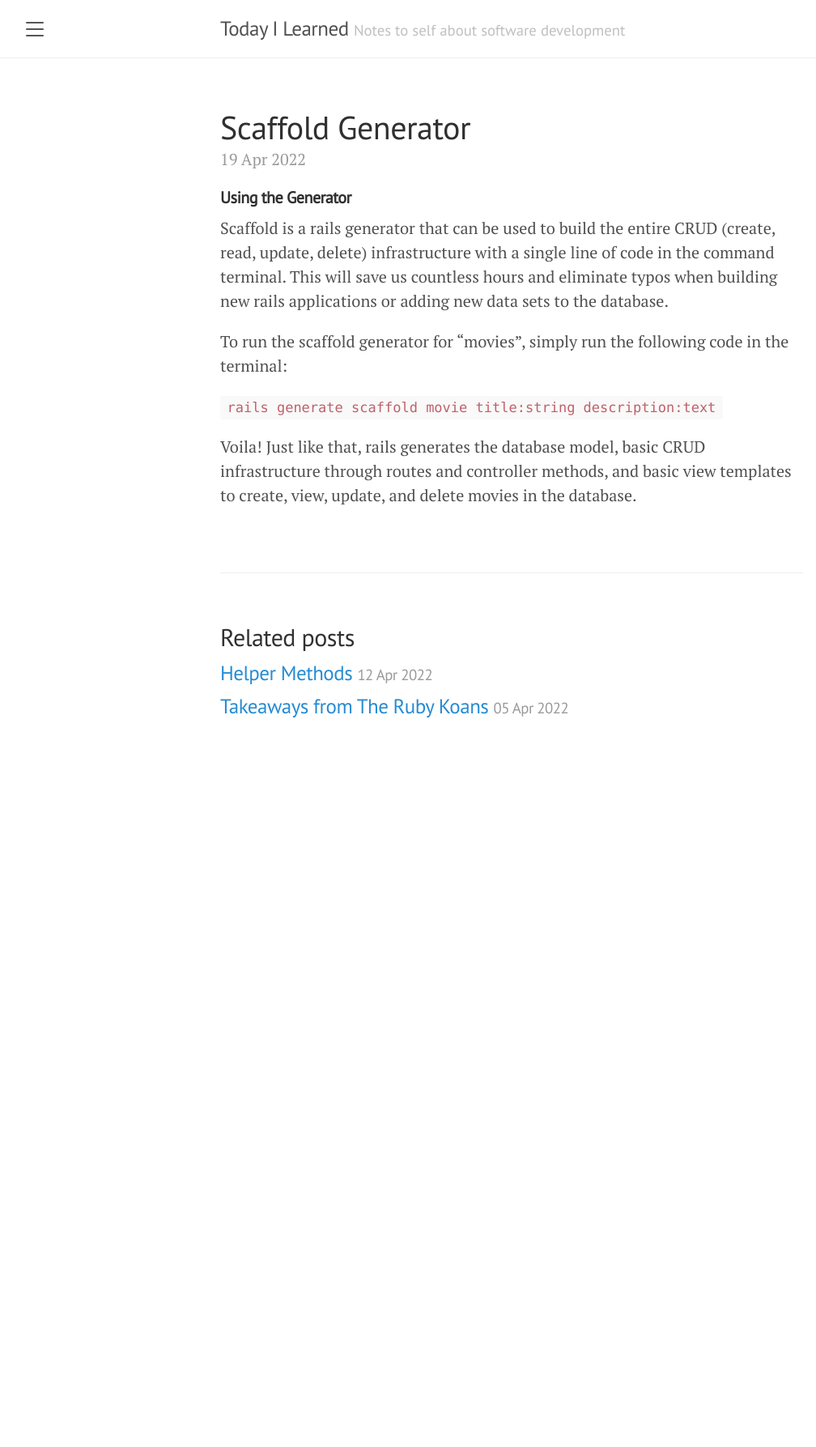
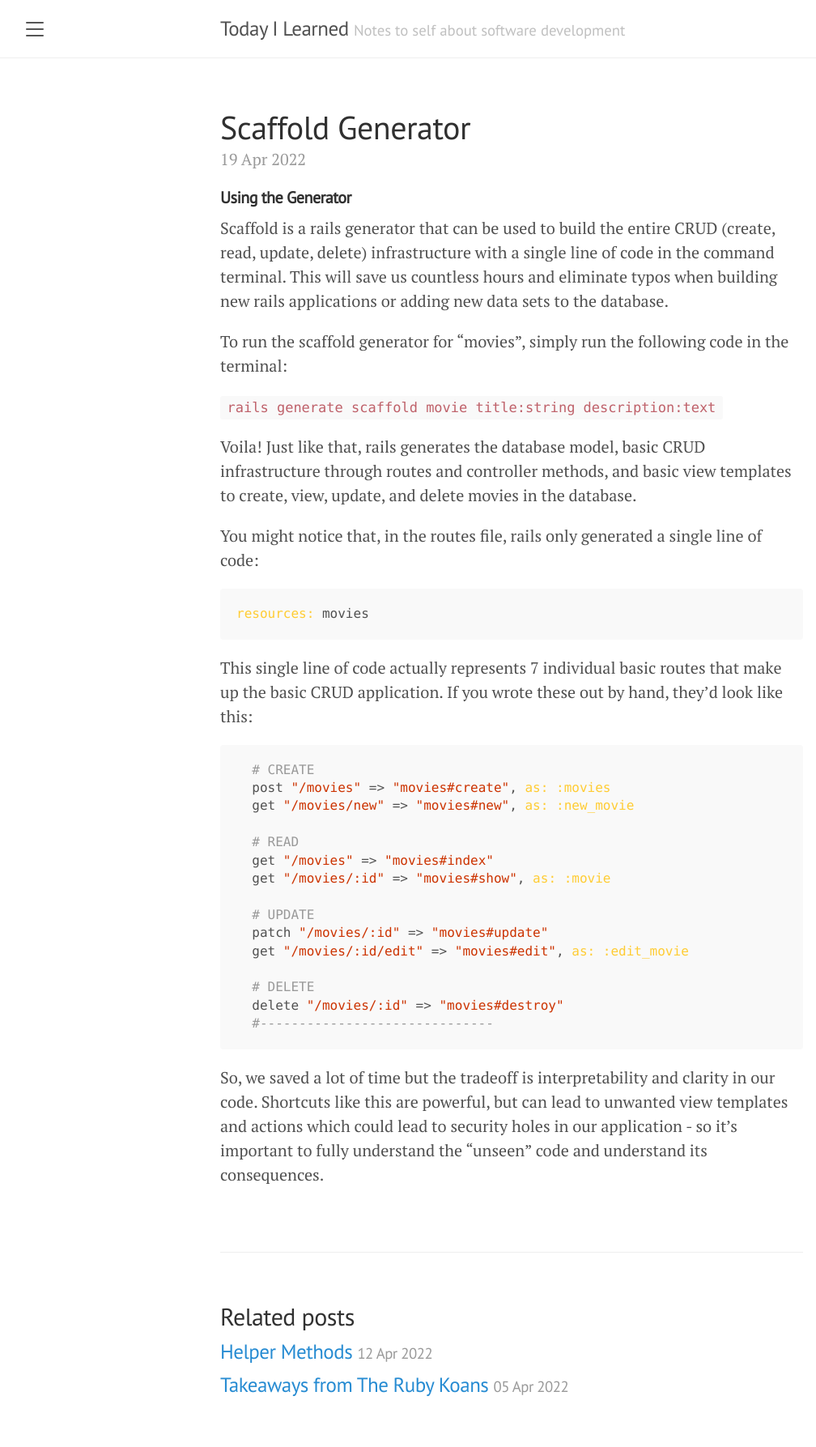
Before and after one commit to claycurran0/learningjournal, a Jekyll site: the page built from _posts/2022-04-19-scaffold.md, in a window 1280 px wide. Shown: the whole page at 81% size, without its empty margins (8-1016 px from the left). Built offline with Jekyll 4.4.1, drawn with Linux system fonts in a browser that asks for light colours; a script that is not in the unit is left out; before the commit the page ends 948 px from its top, so only the background shows below that.

Commit message:
Update 2022-04-19-scaffold.md

`````diff
--- a/_posts/2022-04-19-scaffold.md
+++ b/_posts/2022-04-19-scaffold.md
@@ -12,3 +12,31 @@ To run the scaffold generator for "movies", simply run the following code in the
 `rails generate scaffold movie title:string description:text`
 
 Voila! Just like that, rails generates the database model, basic CRUD infrastructure through routes and controller methods, and basic view templates to create, view, update, and delete movies in the database.
+
+You might notice that, in the routes file, rails only generated a single line of code:
+
+````ruby
+resources: movies
+````
+
+This single line of code actually represents 7 individual basic routes that make up the basic CRUD application. If you wrote these out by hand, they'd look like this:
+
+````ruby
+  # CREATE
+  post "/movies" => "movies#create", as: :movies
+  get "/movies/new" => "movies#new", as: :new_movie
+
+  # READ
+  get "/movies" => "movies#index"
+  get "/movies/:id" => "movies#show", as: :movie
+
+  # UPDATE
+  patch "/movies/:id" => "movies#update"
+  get "/movies/:id/edit" => "movies#edit", as: :edit_movie
+
+  # DELETE
+  delete "/movies/:id" => "movies#destroy"
+  #------------------------------
+````
+
+So, we saved a lot of time but the tradeoff is interpretability and clarity in our code. Shortcuts like this are powerful, but can lead to unwanted view templates and actions which could lead to security holes in our application - so it's important to fully understand the "unseen" code and understand its consequences.
`````
